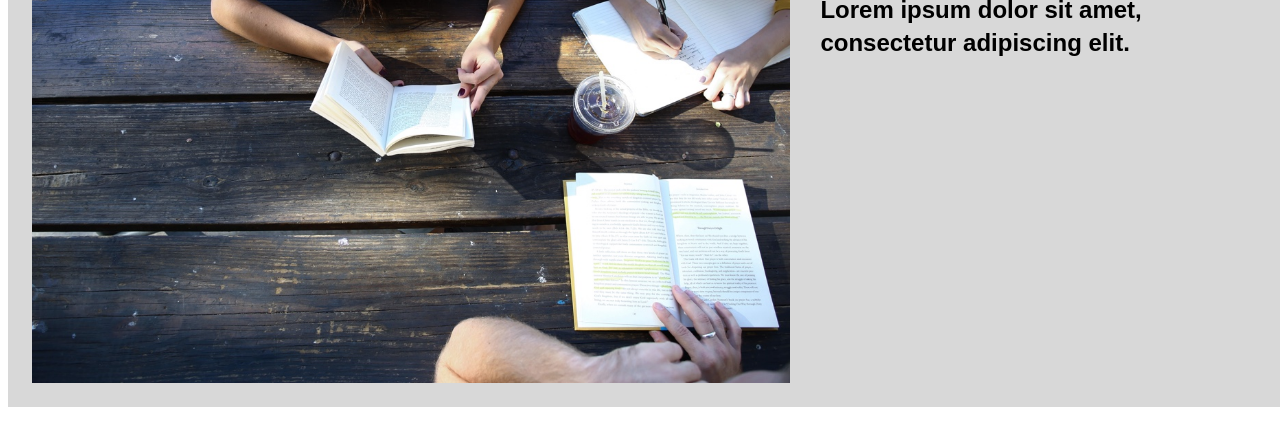
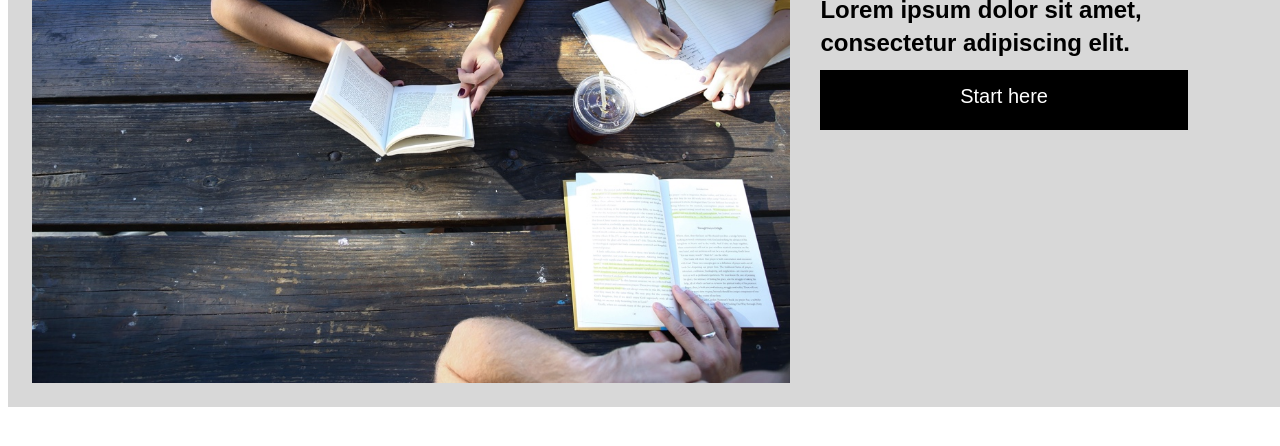
Before and after one commit to travisbrowny/Colmar-Academy, a plain HTML site: page index.html in a window 1280 px wide. Shown: the part 274-720 px from the top of the page. Drawn offline with Linux system fonts and the light colour scheme.

Commit message:
Add CTA button in spotlight

```diff
--- a/index.html
+++ b/index.html
@@ -26,6 +26,9 @@
                 <h1>new everyday</h1>
                 <h2>Lorem ipsum dolor sit amet,</h2>
                 <h2>consectetur adipiscing elit.</h2>
+                <div class="cta-button">
+                    Start here
+                </div>
             </div>
         </div>
     </div>
--- a/resources/css/style.css
+++ b/resources/css/style.css
@@ -64,3 +64,14 @@ ul.nav {
     height: 100px;
     padding: 20px;
 }
+.cta-button {
+    font-size: 2rem;
+    display: block;
+    background-color: black;
+    color: white;
+    width: 80%;
+    height: 3rem;
+    padding: 15px 32px;
+    text-align: center;
+    border: none;
+}
```
